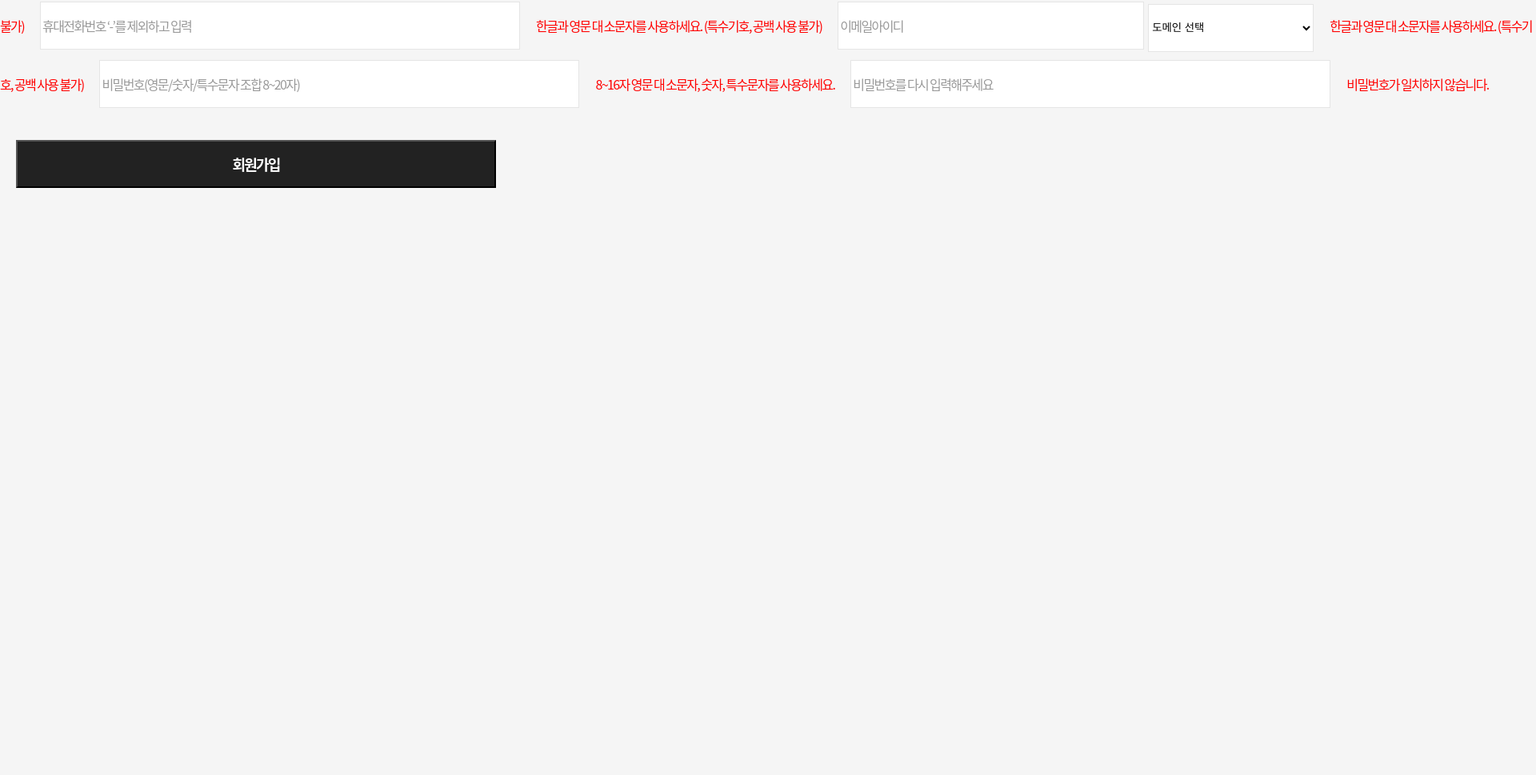
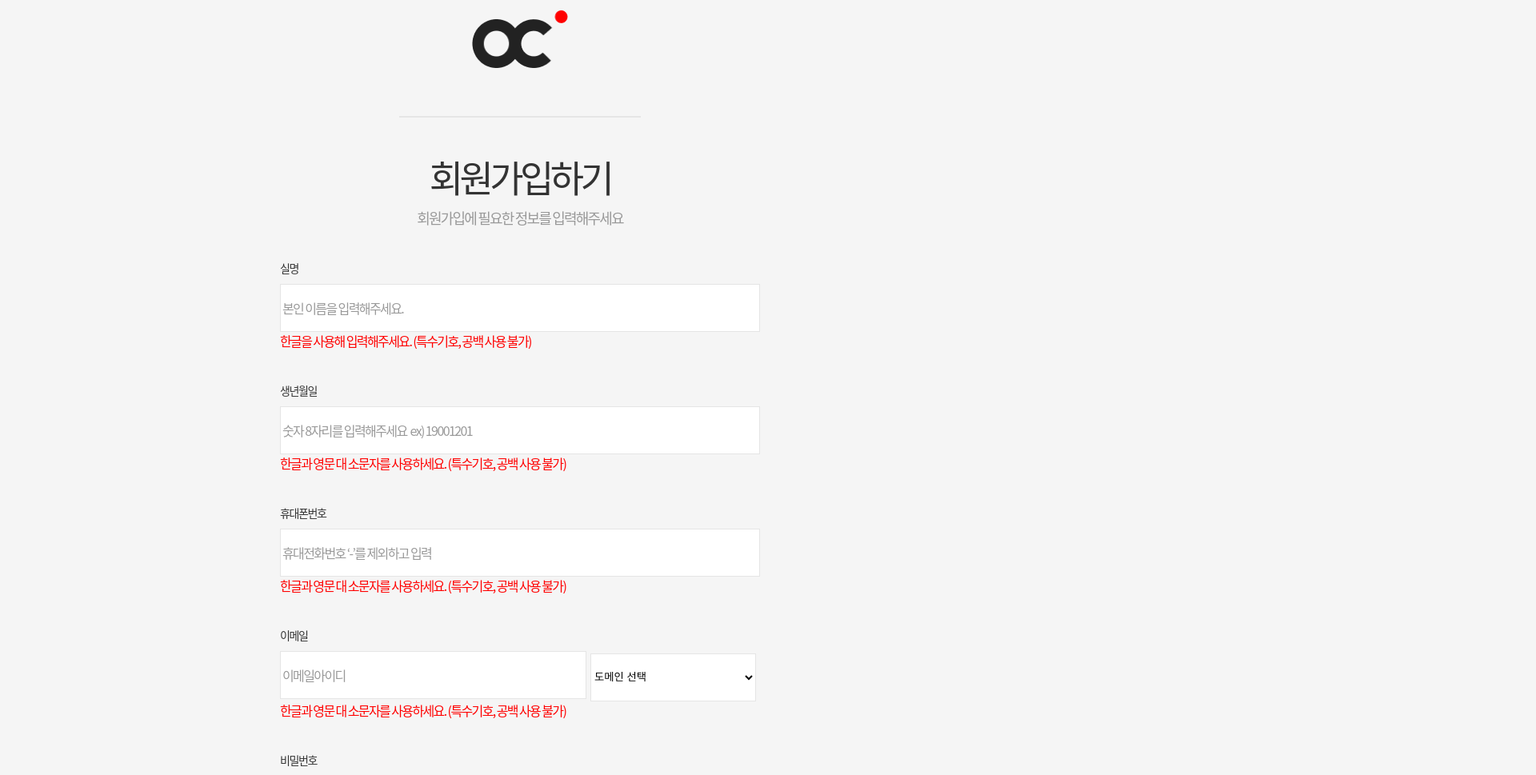
Before and after one commit to HelloMyWORLD1/front, a React (Create React App) app: page /signUp in a window 1280 px wide. Shown: the part 78-1047 px from the top of the page at 80% size, 1920 px wide, since content can reach past the window. Built offline with nearby package versions, Linux system fonts and the light colour scheme.

Commit message:
SignUpForm (styled.tsx 수정하며 변경)

```diff
--- a/src/GlobalStyles.tsx
+++ b/src/GlobalStyles.tsx
@@ -1,8 +1,8 @@
 import { createGlobalStyle } from "styled-components";
 import reset from "styled-reset";
-import Font_L from "./fonts/NotoSansKR-Light.woff"
-import Font_R from "./fonts/NotoSansKR-Regular.woff"
-import Font_B from "./fonts/NotoSansKR-Bold.woff"
+import Font_L from "./fonts/NotoSansKR-Light.woff";
+import Font_R from "./fonts/NotoSansKR-Regular.woff";
+import Font_B from "./fonts/NotoSansKR-Bold.woff";
 
 const GlobalStyles = createGlobalStyle`
 ${reset}
@@ -25,8 +25,10 @@ ${reset}
 }
 body {
     position: relative;
-    width: 1920px;
+    //width: 1920px;
     height: 1034px;
+    width : 100%;
+    //height : 100%;
     background : #F5F5F5;
 
 }`;
--- a/src/components/LoginForm.tsx
+++ b/src/components/LoginForm.tsx
@@ -4,7 +4,7 @@ import pwCheck from "../img/Vector-2.svg";
 
 function LoginForm() {
     const [email, setEmail] = useState<string>("");
-  const [pw,setPw] = useState<string>("")
+    const [pw, setPw] = useState<string>("");
     const emailHandler = (event: React.FormEvent<HTMLInputElement>) => {
         setEmail(event.currentTarget.value);
     };
@@ -14,7 +14,7 @@ function LoginForm() {
 
     const onSubmit = (event: React.FormEvent<HTMLFormElement>) => {
         event.preventDefault();
-    console.log(email,pw);
+        console.log(email, pw);
     };
 
     return (
--- a/src/components/SignUpForm.tsx
+++ b/src/components/SignUpForm.tsx
@@ -14,8 +14,16 @@ import {
     PhoneTxt,
     EmailTxt,
     PwTxt,
-  PwCheckTxt
+    PwCheckTxt,
+    SignUpComponent,
+    SignUpTxt,
+    SignUpTxt2,
+    Test,
+    LogoImg,
+    BlackLine,
+    ExplainTxt,
 } from "./styled";
+import logo from "../img/logo.png";
 
 function SignUpForm() {
     const [name, setName] = useState<string>("");
@@ -25,12 +33,30 @@ function SignUpForm() {
     const [pw, setPw] = useState<string>("");
     const [pwCheck, setPwCheck] = useState<string>("");
     const [domain, setDomain] = useState<string>("");
-  const selectList = ["도메인 선택","@naver.com","hanmail.net", "daum.net","nate.com","gmail.com", "hotmail.com","lycos.co.kr", "empal.com","cyworld.com","yahoo.com","paran.com","dreamwiz.com","직접입력" ]
+    const selectList = [
+        "도메인 선택",
+        "@naver.com",
+        "hanmail.net",
+        "daum.net",
+        "nate.com",
+        "gmail.com",
+        "hotmail.com",
+        "lycos.co.kr",
+        "empal.com",
+        "cyworld.com",
+        "yahoo.com",
+        "paran.com",
+        "dreamwiz.com",
+        "직접입력",
+    ];
 
     const navigate = useNavigate();
+    const gotoHome = () => {
+        navigate("/");
+    };
     const gotoProfile = () => {
-      navigate("/signUp/profile")
-  }
+        navigate("/signUp/profile");
+    };
 
     const nameHandler = (event: React.FormEvent<HTMLInputElement>) => {
         setName(event.currentTarget.value);
@@ -60,47 +86,74 @@ function SignUpForm() {
     };
 
     return (
+        <SignUpComponent>
+            <Test>
+                <LogoImg src={logo} onClick={gotoHome}></LogoImg>
+                <BlackLine></BlackLine>
+                <SignUpTxt>회원가입하기</SignUpTxt>
+                <SignUpTxt2>회원가입에 필요한 정보를 입력해주세요</SignUpTxt2>
                 <form onSubmit={onSubmit}>
+                    <ExplainTxt>실명</ExplainTxt>
                     <NameInput
                         value={name}
                         onChange={nameHandler}
                         type="text"
                         placeholder="본인 이름을 입력해주세요."
                     />
-      <NameTxt>한글을 사용해 입력해주세요. (특수기호, 공백 사용 불가)</NameTxt>
+                    <NameTxt>
+                        한글을 사용해 입력해주세요. (특수기호, 공백 사용 불가)
+                    </NameTxt>
+                    <ExplainTxt>생년월일</ExplainTxt>
                     <BirthInput
                         value={birth}
                         onChange={birthHandler}
                         type="number"
                         placeholder="숫자 8자리를 입력해주세요  ex) 19001201"
                     />
-      <BirthTxt>한글과 영문 대 소문자를 사용하세요. (특수기호, 공백 사용 불가)</BirthTxt>
+                    <BirthTxt>
+                        한글과 영문 대 소문자를 사용하세요. (특수기호, 공백 사용
+                        불가)
+                    </BirthTxt>
+                    <ExplainTxt>휴대폰번호</ExplainTxt>
                     <PhoneInput
                         value={phone}
                         onChange={phoneHandler}
                         type="number"
                         placeholder="휴대전화번호 ‘-’를 제외하고 입력"
                     />
-      <PhoneTxt>한글과 영문 대 소문자를 사용하세요. (특수기호, 공백 사용 불가)</PhoneTxt>
+                    <PhoneTxt>
+                        한글과 영문 대 소문자를 사용하세요. (특수기호, 공백 사용
+                        불가)
+                    </PhoneTxt>
+                    <ExplainTxt>이메일</ExplainTxt>
                     <EmailSignUpInput
                         value={email}
                         onChange={emailHandler}
                         type="text"
                         placeholder="이메일아이디"
                     />
-      <EmailSignUpSelect value={domain} onChange={domainHandler} >
+                    <EmailSignUpSelect value={domain} onChange={domainHandler}>
                         {selectList.map((item) => (
-              <option value={item} key={item}>{item}</option>
+                            <option value={item} key={item}>
+                                {item}
+                            </option>
                         ))}
                     </EmailSignUpSelect>
-      <EmailTxt>한글과 영문 대 소문자를 사용하세요. (특수기호, 공백 사용 불가)</EmailTxt>
+                    <EmailTxt>
+                        한글과 영문 대 소문자를 사용하세요. (특수기호, 공백 사용
+                        불가)
+                    </EmailTxt>
+                    <ExplainTxt>비밀번호</ExplainTxt>
                     <PwSignUpInput
                         value={pw}
                         onChange={pwHandler}
                         type="text"
                         placeholder="비밀번호(영문/숫자/특수문자 조합 8~20자)"
                     />
-      <PwTxt>8~16자 영문 대 소문자, 숫자, 특수문자를 사용하세요.</PwTxt>
+                    <PwTxt>
+                        8~16자 영문 대 소문자, 숫자, 특수문자를 사용하세요.
+                    </PwTxt>
+                    <ExplainTxt>비밀번호 확인</ExplainTxt>
                     <PwCheckInput
                         value={pwCheck}
                         onChange={pwCheckHandler}
@@ -109,8 +162,9 @@ function SignUpForm() {
                     />
                     <PwCheckTxt>비밀번호가 일치하지 않습니다.</PwCheckTxt>
                     <SignUpBtn onClick={gotoProfile}>회원가입</SignUpBtn>
-
                 </form>
+            </Test>
+        </SignUpComponent>
     );
 }
 
```
Also changed, not shown: src/components/SignUpProfileForm.tsx (+10 -4 lines). Lines whose indentation alone changed are shown as unchanged.
